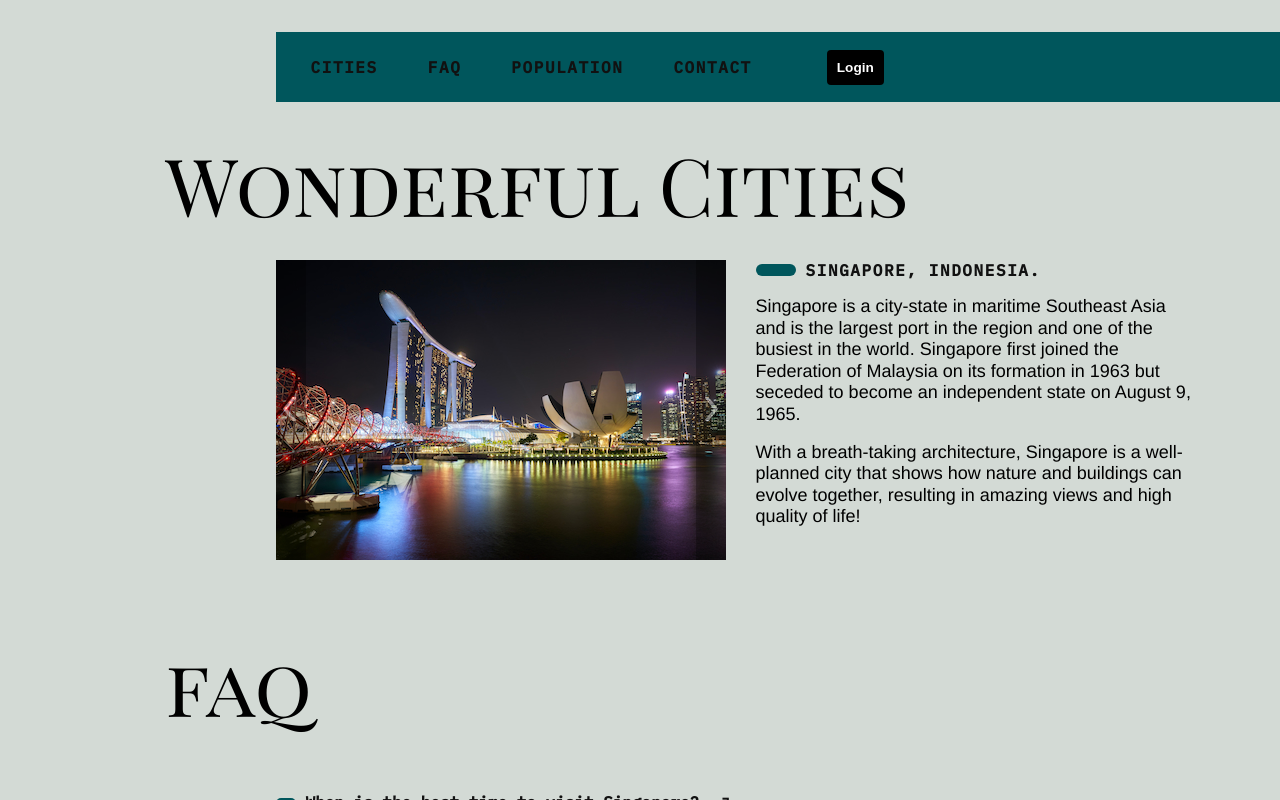
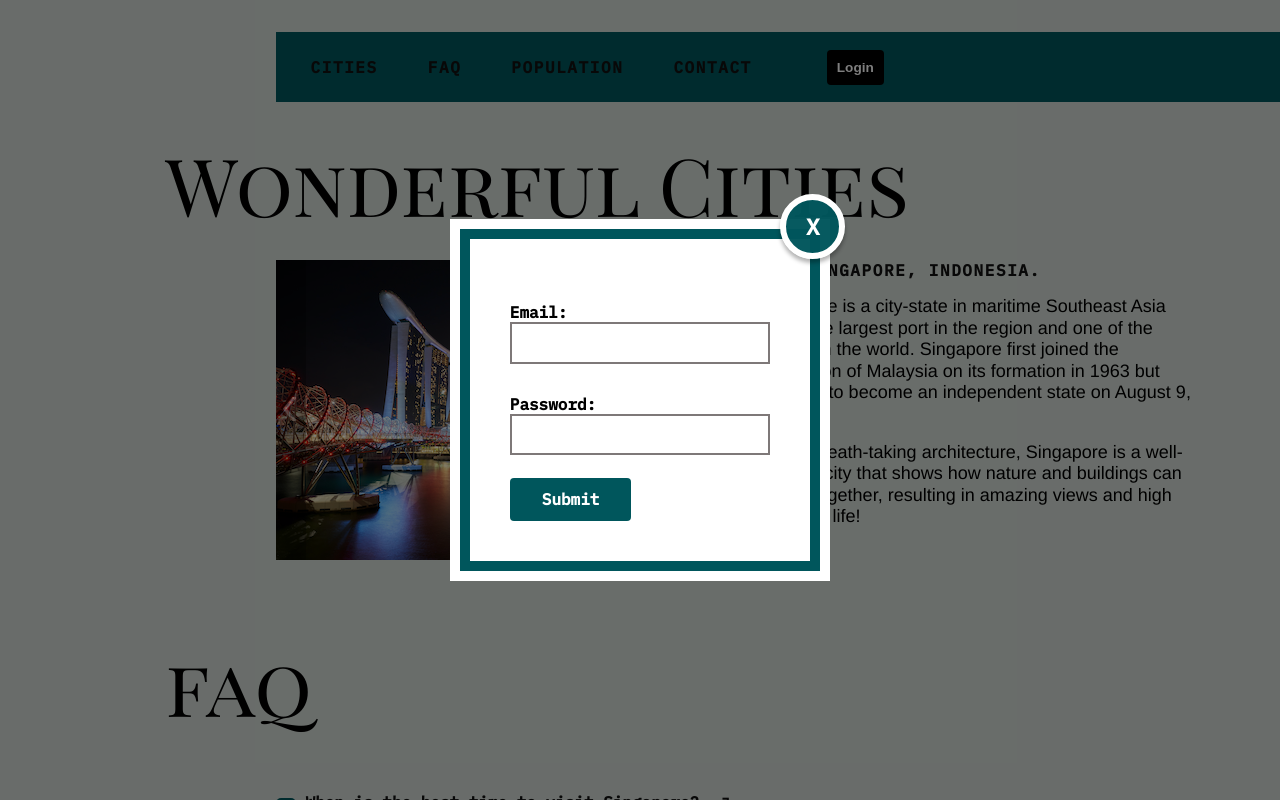
Before and after one commit to guihtryb/wonderful-cities-TDD, a React (Create React App) app: page / in a window 1280 px wide. Both pictures are taken after a click on the button "Login". Shown: the top 800 px of the page. Built offline with nearby package versions, Linux system fonts and the light colour scheme.

Commit message:
feat: login-modal

```diff
--- a/src/App.jsx
+++ b/src/App.jsx
@@ -6,6 +6,7 @@ import CitiesFaq from './components/CitiesFaq/CitiesFaq';
 import CitiesPopulation from './components/CitiesPopulation/CitiesPopulation';
 import Contact from './components/Contact/Contact';
 import Footer from './components/Footer/Footer';
+import LoginModal from './components/LoginModal/LoginModal';
 
 function App() {
   return (
@@ -16,6 +17,7 @@ function App() {
       <CitiesPopulation />
       <Contact />
       <Footer />
+      <LoginModal />
     </div>
   );
 }
--- a/src/components/LoginButton/LoginButton.jsx
+++ b/src/components/LoginButton/LoginButton.jsx
@@ -1,9 +1,12 @@
-import React from 'react';
+import React, { useContext } from 'react';
+import context from '../../context/Context';
 import './LoginButton.css';
 
 export default function LoginButton() {
+  const { setOpenLogin } = useContext(context);
+
   return (
-    <button type="button" className="login-button">
+    <button type="button" className="login-button" onClick={() => setOpenLogin(true)}>
       login
     </button>
   );
--- /dev/null
+++ b/src/components/LoginModal/LoginModal.css
@@ -0,0 +1,93 @@
+.modal-container {
+  align-items: center;
+  background: rgba(0, 0, 0, 0.5);
+  display: none;
+  justify-content: center;
+  left: 0;
+  position: fixed;
+  top: 0;
+  z-index: 101;
+  width: 100vw;
+  height: 100vh;
+}
+
+.modal {
+  background: white;
+  border: 10px solid #00565c;
+  box-shadow: 0 0 0 10px white;
+  padding: 40px;
+  position: relative;
+  min-width: 15rem;
+}
+
+.close {
+  background: #00565cf8;
+  border-radius: 50%;
+  border: 6px solid white;
+  box-shadow: 0 4px 4px 0 rgba(0, 0, 0, 0.3);
+  color: white;
+  cursor: pointer;
+  font-family: 'IBM Plex Mono', monospace;
+  font-size: 1.4rem;
+  font-weight: 700;
+  height: 65px;
+  position: absolute;
+  right: -35px;
+  top: -45px;
+  width: 65px;
+}
+
+.modal label {
+  font-family: 'IBM Plex Mono', monospace;
+  font-weight: 700;
+  display: block;
+  justify-content: space-between;
+  padding: 7px 0;
+  margin: 1rem 0 0.5rem 0;
+}
+
+.modal input {
+  width: 100%;
+  padding: 0.7rem 0.5rem;
+  background-color: rgb(255, 255, 255);
+  box-sizing: border-box;
+  border: 2px solid rgb(126, 120, 120);
+}
+
+.modal button[type="submit"] {
+  display: block;
+  background: #00565c;
+  border: none;
+  cursor: pointer;
+  border-radius: 4px;
+  padding: 0.7rem 2rem;
+  font-size: 1rem;
+  font-family: 'IBM Plex Mono', monospace;
+  color: white;
+  margin-top: 1rem;
+  font-weight: 700;
+}
+
+.modal input {
+  font-family: 'Roboto';
+  letter-spacing: 0.07rem;
+}
+
+@keyframes showModal {
+  from {
+    opacity: 0;
+    transform: translate3d(0, -200px, 0);
+  }
+  to {
+    opacity: 1;
+    transform: translate3d(0, 0, 0);
+  }
+}
+
+.modal-container.active-modal {
+  display: flex;
+}
+
+.active-modal .modal {
+  animation: showModal 0.5s;
+}
--- /dev/null
+++ b/src/components/LoginModal/LoginModal.jsx
@@ -0,0 +1,26 @@
+import React, { useContext } from 'react';
+import context from '../../context/Context';
+import './LoginModal.css';
+
+export default function LoginModal() {
+  const { openLogin, setOpenLogin } = useContext(context);
+  return (
+    <section data-testid="modal-login-section" className={`modal-container ${openLogin ? 'active-modal' : ''}`}>
+      <div className="modal">
+        <button type="button" className="close" onClick={() => { setOpenLogin(false); }}> X </button>
+        <form action="">
+          <label htmlFor="email">
+            Email:
+            <input type="email" id="email" />
+          </label>
+          <label htmlFor="password">
+            Password:
+            <input type="password" id="password" />
+          </label>
+          <button type="submit">Submit</button>
+        </form>
+      </div>
+    </section>
+
+  );
+}
--- a/src/context/Provider.jsx
+++ b/src/context/Provider.jsx
@@ -8,6 +8,7 @@ function Provider({ children }) {
   const [cities, setCities] = useState([]);
   const [city, setCity] = useState({});
   const [cityIndex, setCityIndex] = useState(0);
+  const [openLogin, setOpenLogin] = useState(false);
 
   useEffect(() => {
     const getCities = async () => {
@@ -30,6 +31,8 @@ function Provider({ children }) {
     city,
     setCityIndex,
     cityIndex,
+    openLogin,
+    setOpenLogin,
   };
 
   return (
```
Also changed, not shown: 2 other files (tests, documents, lock files or other folders).
